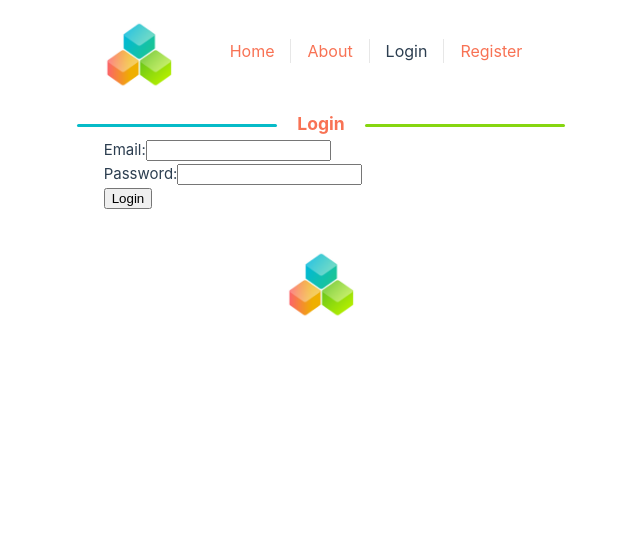
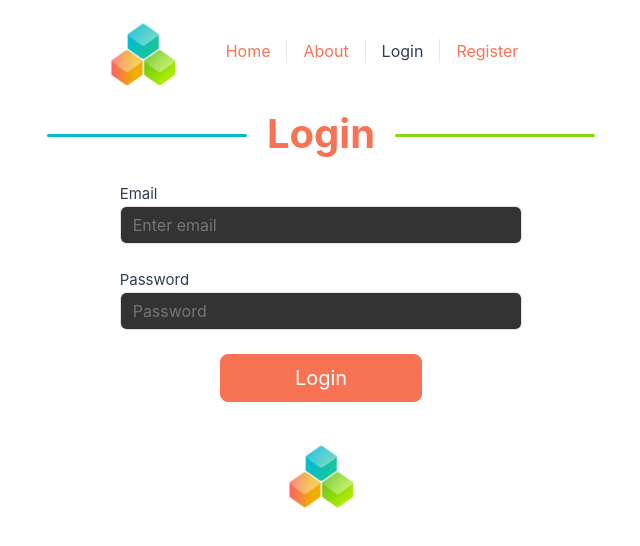
Before and after one commit to BeMontelli/stockmanager, a Vue app: page /login in a window 1280 px wide. Shown: the top 546 px of the page, without its empty margins (319-959 px from the left). Built offline with nearby package versions, Linux system fonts and the light colour scheme.

Commit message:
Styles log form

```diff
--- a/index.html
+++ b/index.html
@@ -4,10 +4,12 @@
     <meta charset="UTF-8">
     <link rel="icon" href="/favicon.ico">
     <meta name="viewport" content="width=device-width, initial-scale=1.0">
-    <title>Vite App</title>
+    <title>Stock Management</title>
+    <link href="https://cdn.jsdelivr.net/npm/bootstrap@5.3.3/dist/css/bootstrap.min.css" rel="stylesheet" integrity="sha384-QWTKZyjpPEjISv5WaRU9OFeRpok6YctnYmDr5pNlyT2bRjXh0JMhjY6hW+ALEwIH" crossorigin="anonymous">
   </head>
   <body>
     <div id="app"></div>
+    <script src="https://cdn.jsdelivr.net/npm/bootstrap@5.3.3/dist/js/bootstrap.bundle.min.js" integrity="sha384-YvpcrYf0tY3lHB60NNkmXc5s9fDVZLESaAA55NDzOxhy9GkcIdslK1eN7N6jIeHz" crossorigin="anonymous"></script>
     <script type="module" src="/src/main.js"></script>
   </body>
 </html>
--- a/src/assets/main.css
+++ b/src/assets/main.css
@@ -3,7 +3,7 @@
 #app {
   max-width: 1280px;
   margin: 0 auto;
-  padding: 2rem;
+  padding: 1rem;
   font-weight: normal;
 }
 
@@ -13,6 +13,14 @@ a,
   color: hsl(11, 92%, 65%);
   transition: 0.4s;
   padding: 3px;
+}
+
+.dark-input {
+  background-color: #333;
+  color: #fff; /* Text color for better readability */
+}
+.dark-input::placeholder {
+  color: hsl(0, 0%, 46%); /* Text color for better readability */
 }
 
 @media (hover: hover) {
@@ -29,6 +37,6 @@ a,
   }
 
   #app {
-    padding: 0 2rem;
+    padding: 0 1rem;
   }
 }
--- a/src/components/partials/FormLogin.vue
+++ b/src/components/partials/FormLogin.vue
@@ -22,22 +22,39 @@ const login = async () => {
 </script>
 
 <template>
-  <form @submit.prevent="login">
-    <div>
-      <label for="email">Email:</label>
-      <input type="text" id="email" v-model="formData.email">
+  <div class="container">
+
+    <div class="row">
+      <div class="col-md-12">
+        <form class="login-form" @submit.prevent="login">
+          <div class="form-group mt-4">
+            <label for="email">Email</label>
+            <input v-model="formData.email" type="email" class="form-control dark-input" id="email" name="email" placeholder="Enter email">
+          </div>
+          <div class="form-group mt-4">
+            <label for="password">Password</label>
+            <input v-model="formData.password" type="password" class="form-control dark-input" id="password" name="password" placeholder="Password">
+          </div>
+          <p v-if="error" class="error align-mid">{{ error }}</p>
+          <div class="form-group mt-4 mx-auto d-grid gap-2 col-6 mx-auto">
+            <button type="submit" class="btn btn-primary btn-block btn-lg">Login</button>
+          </div>
+        </form>
+      </div>
     </div>
-    <div>
-      <label for="password">Password:</label>
-      <input type="password" id="password" v-model="formData.password">
-    </div>
-    <button type="submit">Login</button>
-  </form>
-  <p v-if="error" class="error">{{ error }}</p>
+  </div>
 </template>
 
 <style>
 .error {
   color: red;
 }
+.btn{
+  background-color: hsl(11, 92%, 65%);
+  border-color: hsl(11, 92%, 65%);
+}
+.btn:hover{
+  background-color: hsl(184, 94%, 40%);
+  border-color: hsl(184, 94%, 40%);
+}
 </style>
--- a/src/components/partials/TheTitle.vue
+++ b/src/components/partials/TheTitle.vue
@@ -9,7 +9,9 @@ defineProps({
 
 <template>
   <section class="page__title_area">
-    <h1 class="page__title">{{ msg }}</h1>
+    <div class="container">
+      <h1 class="page__title">{{ msg }}</h1>
+    </div>
   </section>
 </template>
 
--- a/src/views/AboutView.vue
+++ b/src/views/AboutView.vue
@@ -5,6 +5,7 @@ import TheTitle from "@/components/partials/TheTitle.vue";
 <template>
   <section class="about">
     <TheTitle msg="About" />
+    <div class="container">
       <span class="page___icon">⌛️</span>
       <div class="page___content">
         <h2>What this app about ?</h2>
@@ -13,6 +14,7 @@ import TheTitle from "@/components/partials/TheTitle.vue";
         <p>Praesent malesuada maximus metus, gravida laoreet augue tristique eu. Pellentesque condimentum vestibulum nisl, et volutpat leo lobortis quis. Nam non sapien massa. Nulla facilisi. Etiam tempus condimentum lobortis. Sed et dolor lorem. Nam mauris ex, euismod sit amet lacus venenatis, tristique efficitur ante. Mauris tempor pulvinar nibh, at bibendum dui lobortis ut. Nam porttitor, mi eget tincidunt ultricies, nibh purus lacinia risus, vel venenatis purus ante in ex. Nam nec nisl interdum, maximus tortor hendrerit, cursus justo. Aliquam erat volutpat. Morbi a pulvinar sem. In euismod neque dapibus lacus commodo interdum. Morbi et consequat lacus, non molestie ligula.</p>
         <p>Proin mollis erat ex, quis sodales massa dapibus eget. Integer euismod erat posuere volutpat pretium. Aenean at hendrerit dui, a consectetur metus. Maecenas ut interdum urna, in malesuada elit. Sed condimentum dignissim felis, sed ultricies nunc mollis ut. Etiam at augue risus. Nunc at enim ornare, cursus sapien sed, pretium mi. Nam mattis luctus nibh at maximus. Pellentesque eu tellus mattis, iaculis risus imperdiet, euismod neque.</p>
         <p>Suspendisse hendrerit lobortis scelerisque. Phasellus a orci dui. Ut id tortor eu enim tempus condimentum nec non erat. Phasellus fermentum lectus sit amet pretium posuere. Integer non feugiat nisi. Maecenas ultricies condimentum metus et laoreet. Proin porta convallis metus sit amet molestie. Pellentesque eget consectetur est. Vestibulum nec massa vel leo egestas ornare et sed magna. Vivamus ac risus nulla.</p>
+      </div>
     </div>
   </section>
 </template>
```
Lines whose indentation alone changed are shown as unchanged.
